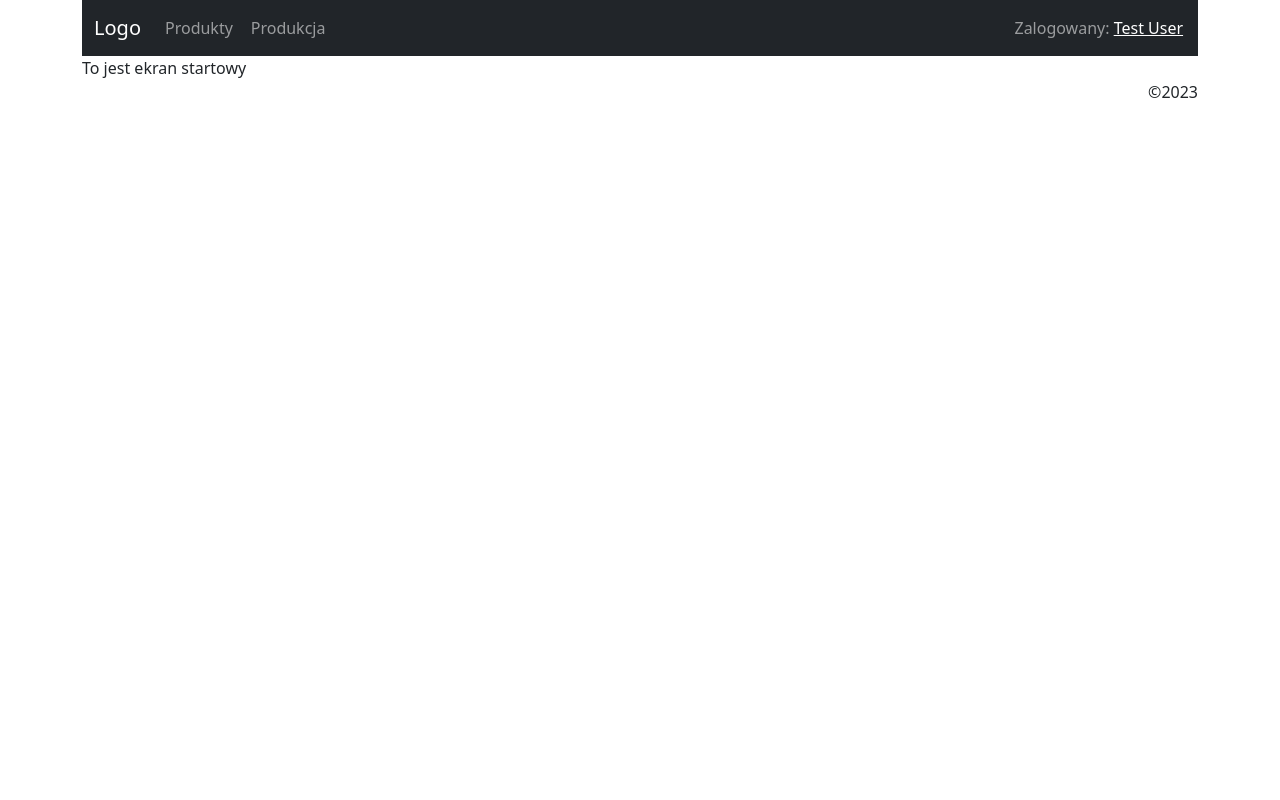
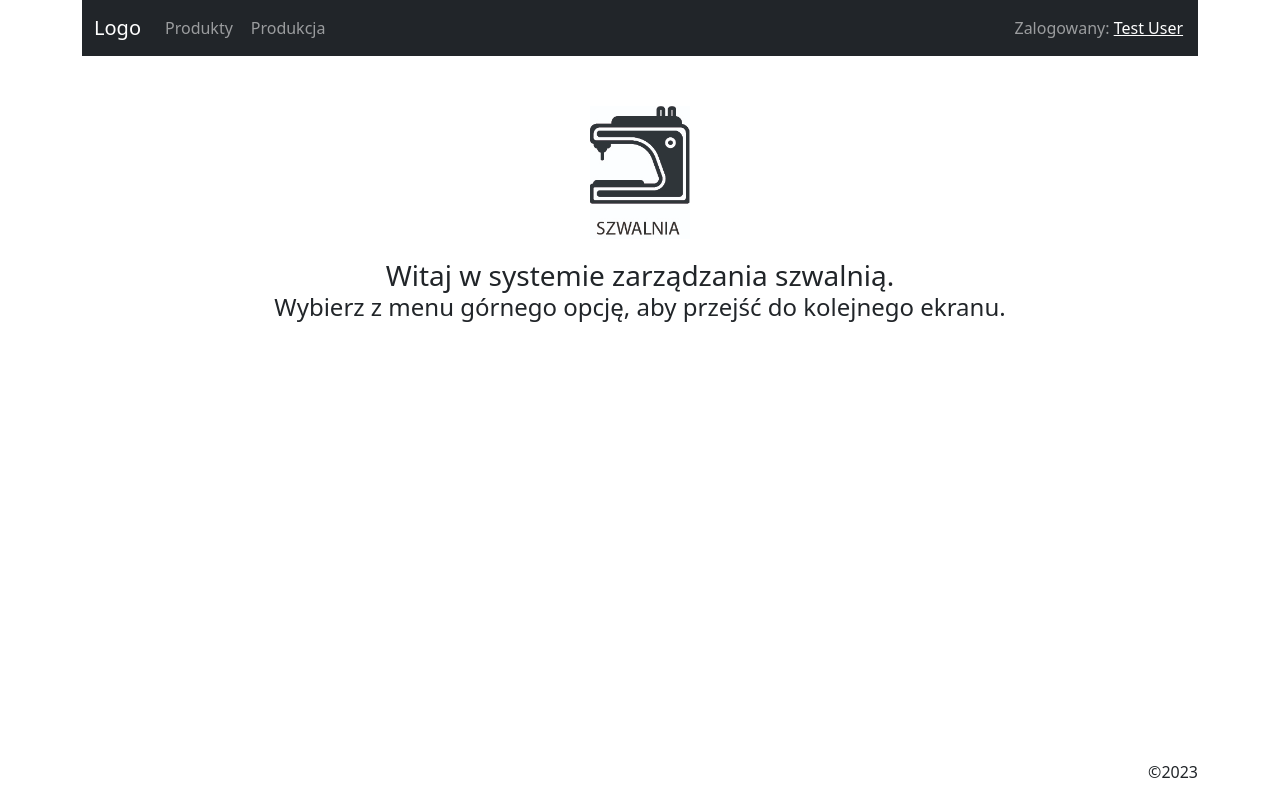
Before and after one commit to matcinks/clothing-factory-front-light, a React (Vite) app: page / in a window 1280 px wide. Built offline with nearby package versions, Linux system fonts and the light colour scheme.

Commit message:
App finished. Working on security.

```diff
--- a/src/components/schedules/ScheduleForm.jsx
+++ b/src/components/schedules/ScheduleForm.jsx
@@ -35,7 +35,7 @@ const ScheduleForm = ({ fetchedData, schedule }) => {
   });
 
   const [isValid, setIsValid] = useState({
-    seamstresses: false,
+    seamstressId: false,
     amount: false,
     sizeId: false,
     colourId: false,
@@ -77,6 +77,7 @@ const ScheduleForm = ({ fetchedData, schedule }) => {
         setProductMaterials(fetchedData.materials);
       } catch (error) {
         console.log(error);
+        // throw error;
       }
     };
     if (scheduleData.productId) fetchData();
@@ -86,9 +87,9 @@ const ScheduleForm = ({ fetchedData, schedule }) => {
     if (schedule) setScheduleData(schedule);
   }, []);
 
-  useEffect(() => {
-    console.log("scheduleData: ", scheduleData);
-  }, [scheduleData]);
+  // useEffect(() => {
+  //   console.log("scheduleData: ", scheduleData);
+  // }, [scheduleData]);
 
   const handleValidation = () => {
     const isCurrentValid = { ...isValid };
@@ -246,7 +247,7 @@ const ScheduleForm = ({ fetchedData, schedule }) => {
             <ScheduleFormSelect
               list={fetchedData.seamstresses}
               selectFormValue={selectFormValue}
-              isValid={isValid.seamstresses}
+              isValid={isValid.seamstressId}
               selectName="seamstressId"
               formHandler={formSelectHandler}
               selectedValue={scheduleData.seamstressId}
--- a/src/pages/RootLayout.jsx
+++ b/src/pages/RootLayout.jsx
@@ -5,20 +5,19 @@ import Footer from "../components/Footer";
 import Header from "../components/Header";
 
 const RootLayout = () => {
-  console.log("Root Layout rendering");
   return (
     <Container>
-      <Row>
+      <Row className="row-header">
         <Col>
           <Header />
         </Col>
       </Row>
-      <Row>
+      <Row className="row-content">
         <Col>
           <Outlet />
         </Col>
       </Row>
-      <Row>
+      <Row className="row-footer">
         <Col>
           <Footer />
         </Col>
--- a/src/pages/Welcome.jsx
+++ b/src/pages/Welcome.jsx
@@ -1,5 +1,13 @@
+import { Image } from "react-bootstrap";
+
 const WelcomePage = () => {
-  return <div>To jest ekran startowy</div>;
+  return (
+    <div className="welcome">
+      <Image src="/logo.jpg" width="100px" style={{ marginBottom: "20px" }} />
+      <h3>Witaj w systemie zarządzania szwalnią.</h3>
+      <h4>Wybierz z menu górnego opcję, aby przejść do kolejnego ekranu.</h4>
+    </div>
+  );
 };
 
 export default WelcomePage;
--- a/src/util/style.css
+++ b/src/util/style.css
@@ -1,3 +1,22 @@
+.row-header {
+    min-height: 7vh;
+}
+
+.row-content{
+    min-height: 88vh;
+}
+
+.row-footer {
+    min-height: 3vh;
+}
+
+
+.welcome {
+    padding: 50px;
+    text-align: center;
+}
+
+
 .col-top-margin {
     margin-top: 10px!important;
 }
```
Also changed, not shown: public/logo.jpg (added).
